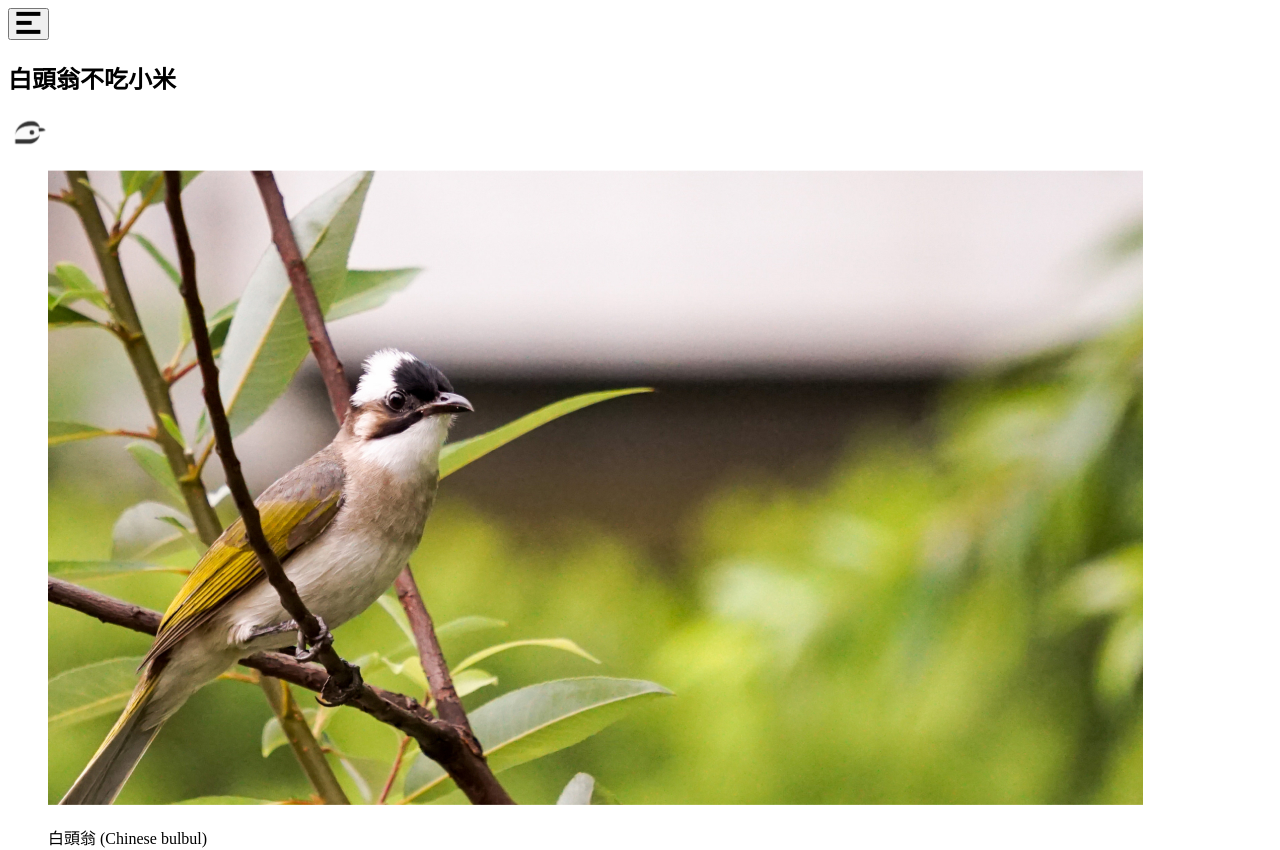
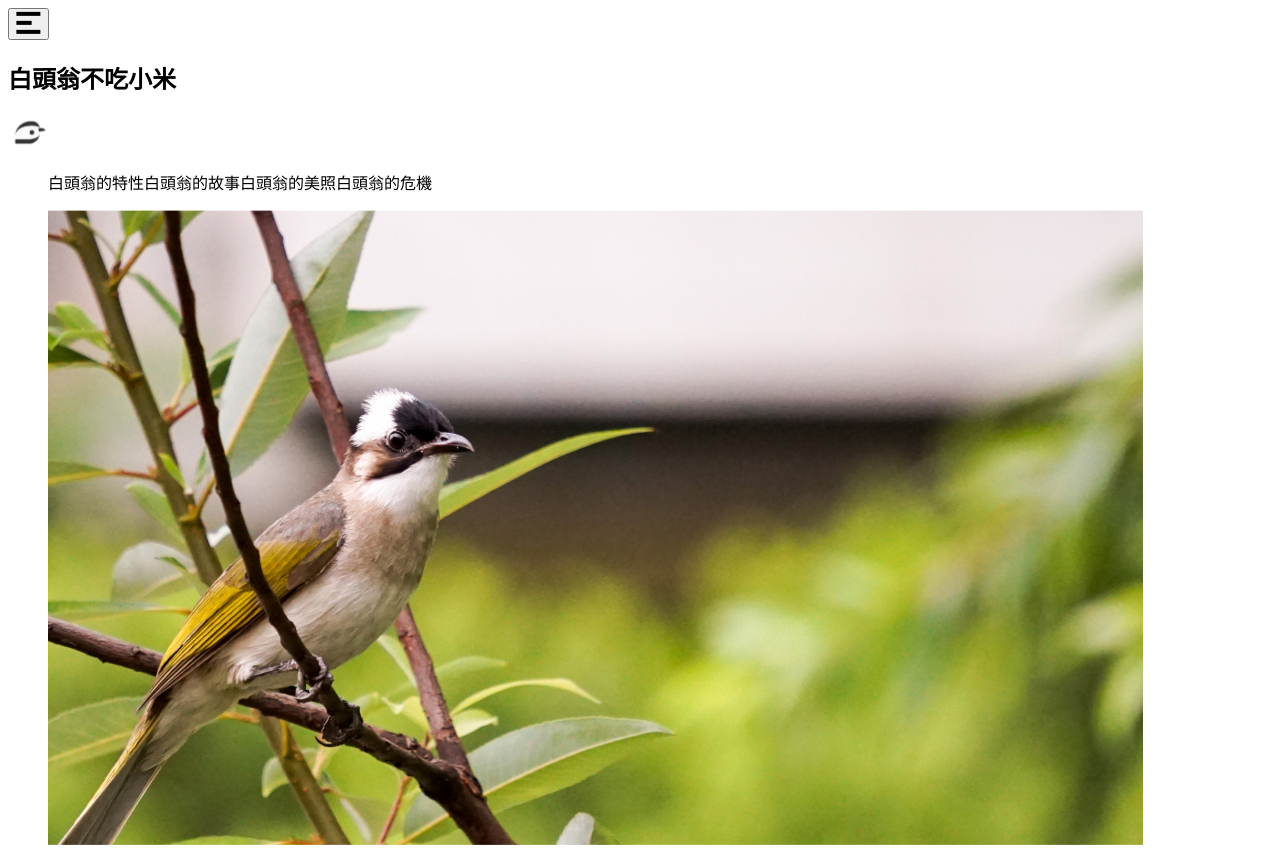
Before and after one commit to nepikn/chinese-bulbul, a React (Vite) app: page / in a window 1280 px wide. Shown: the top 850 px of the page. Built offline with nearby package versions, Linux system fonts and the light colour scheme.

Commit message:
font size, weight, color

```diff
--- a/index.html
+++ b/index.html
@@ -1,8 +1,16 @@
-<!DOCTYPE html>
-<html lang="en">
+<!doctype html>
+<html lang="en" style="font-size: 16px">
   <head>
     <meta charset="UTF-8" />
     <link rel="icon" type="image/svg+xml" href="/favicon.svg" />
+
+    <link rel="preconnect" href="https://fonts.googleapis.com" />
+    <link rel="preconnect" href="https://fonts.gstatic.com" crossorigin />
+    <link
+      href="https://fonts.googleapis.com/css2?family=Noto+Sans:wght@100..900&display=swap"
+      rel="stylesheet"
+    />
+
     <meta name="viewport" content="width=device-width, initial-scale=1.0" />
     <title></title>
   </head>
--- a/src/components/App.tsx
+++ b/src/components/App.tsx
@@ -4,7 +4,7 @@ import Traits from './Traits'
 
 function App() {
   return (
-    <div className="text-[16px]">
+    <div className="font-sans text-[16px]">
       <Nav />
       <main>
         <Banner />
--- a/src/components/Banner.tsx
+++ b/src/components/Banner.tsx
@@ -1,4 +1,3 @@
-import banner from '/src/assets/banner.jpg'
 import banner1440 from '/src/assets/banner-1440.jpg'
 import banner375 from '/src/assets/banner-375.jpg'
 
@@ -7,12 +6,13 @@ export default function Banner() {
     <figure className="relative grid h-[311.4px] w-full items-end">
       <picture className="absolute -z-10">
         <source srcSet={banner375} media="(max-width: 376px)" />
-        <source srcSet={banner1440} media="(max-width: 1441px)" />
-        <img src={banner} alt="白頭翁 (Chinese bulbul)" />
+        <img src={banner1440} alt="白頭翁 (Chinese bulbul)" />
       </picture>
-      <figcaption className="grid justify-items-end">
-        <p>白頭翁 (Chinese bulbul)</p>
-        <p>
+      <figcaption className="grid justify-items-end text-white">
+        <p className="w-[285.28px] text-end text-5xl font-bold">
+          白頭翁 (Chinese bulbul)
+        </p>
+        <p className="text-center text-lg">
           又名白頭鵯。以果實、昆蟲為主食，無法消化小米、穀類。平均壽命約 8~10
           年。
         </p>
--- a/src/components/Nav.tsx
+++ b/src/components/Nav.tsx
@@ -1,18 +1,37 @@
+import { useRef } from 'react'
 import Icons from './Icons'
+import clsx from 'clsx'
 
 export default function Nav() {
+  const linksRef = useRef<HTMLUListElement>(null)
+  const links = [
+    { text: '白頭翁的特性', active: true },
+    { text: '白頭翁的故事', active: false },
+    { text: '白頭翁的美照', active: false },
+    { text: '白頭翁的危機', active: false }
+  ].map(({ text, active }) => (
+    <a key={text} className={clsx(active && 'font-bold text-selected')}>
+      {text}
+    </a>
+  ))
   return (
     <nav className="grid h-[87.74px]">
       <div className="flex items-center justify-between">
-        <button>
+        <button onClick={() => linksRef.current!.classList.toggle('hidden')}>
           <Icons.hamburgur />
         </button>
-        <h1>白頭翁不吃小米</h1>
+        <h1 className="text-xl font-bold">白頭翁不吃小米</h1>
         <div>
           <Icons.logo />
         </div>
       </div>
-      <ul className="hidden"></ul>
+      <ul
+        ref={linksRef}
+        className="grid justify-center text-lg"
+        // className="hidden"
+      >
+        {links}
+      </ul>
     </nav>
   )
 }
--- a/src/components/Traits.tsx
+++ b/src/components/Traits.tsx
@@ -14,7 +14,7 @@ export default function Traits() {
     ]
   ].map(([trait, description]) => (
     <li key={trait} className="flex justify-evenly">
-      <h3>{trait}</h3>
+      <h3 className="w-[1em] text-4xl font-bold">{trait}</h3>
       <p className="w-[223.4px]">{description}</p>
     </li>
   ))
--- a/tailwind.config.mjs
+++ b/tailwind.config.mjs
@@ -3,7 +3,10 @@
 export default {
   content: ['./src/**/*.{mjs,js,ts,jsx,tsx}'],
   theme: {
-    extend: {}
+    extend: {
+      fontFamily: { sans: ['Noto Sans', 'sans-serif'] },
+      colors: { selected: '#AA6666' }
+    }
   },
   plugins: []
 }
```
Also changed, not shown: package.json (+3 -13 lines), 2 other files (tests, documents, lock files or other folders).
